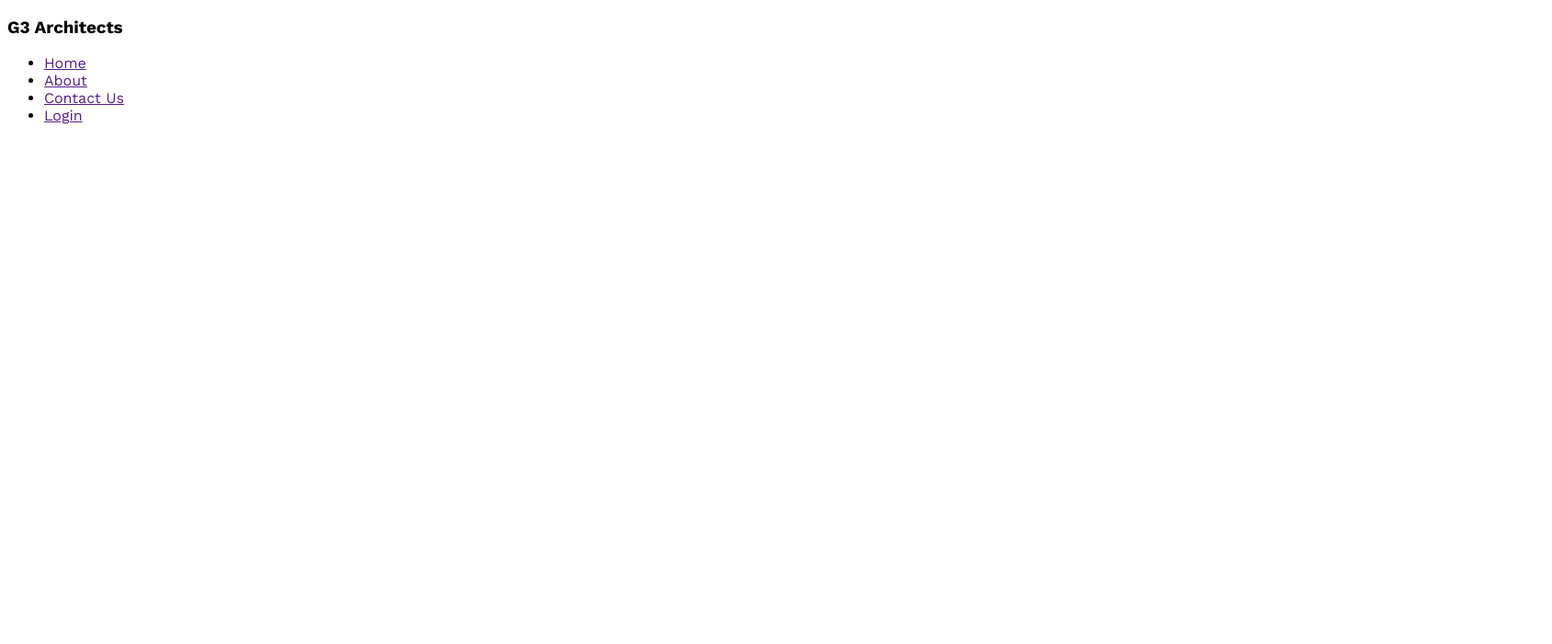
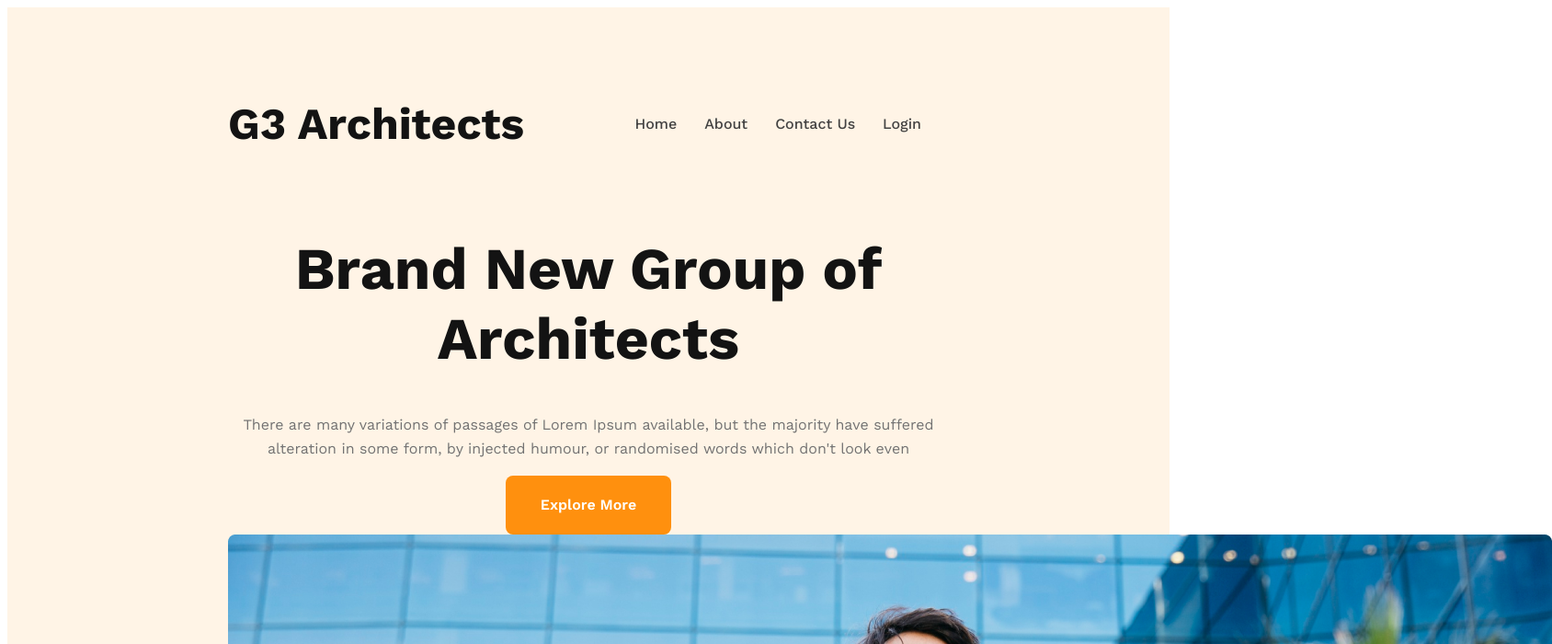
Before and after one commit to AwesomeMohsin/g3-architects-website, a plain HTML site: page index.html in a window 1280 px wide. Shown: the top 700 px of the page at 92% size, 1688 px wide, since content can reach past the window. Drawn offline with nearby package versions, Linux system fonts and the light colour scheme.

Commit message:
banner content added

```diff
--- a/index.html
+++ b/index.html
@@ -13,7 +13,7 @@
 
     <header>
         <nav>
-            <h3>
+            <h3 class="nav-title">
                 G3 Architects
             </h3>
             <ul>
@@ -23,6 +23,18 @@
                 <li><a href="">Login</a></li>
             </ul>
         </nav>
+        <div class="banner">
+           <div class="banner-content">
+            <h1 class="banner-title">Brand New Group of Architects</h1>
+
+            <p class="banner-description">There are many variations of passages of Lorem Ipsum available, but the majority have suffered alteration in some form, by injected humour, or randomised words which don't look even</p>
+
+            <button class="btn-primary">Explore More</button>
+
+           </div>
+
+            <img src="./images/banner.png" alt="">
+        </div>
     </header>
 
     <main>
--- a/styles/architects.css
+++ b/styles/architects.css
@@ -2,6 +2,74 @@
 @import url('https://fonts.googleapis.com/css2?family=Work+Sans:wght@400;500;600;700&display=swap');
 
 /* Shared Styles */
-*{
+* {
     font-family: 'Work Sans', sans-serif;
 }
+
+.btn-primary {
+    background: #FF900E;
+    width: 180px;
+    height: 64px;
+    border-radius: 8px;
+    border-style: none;
+    color: #FFF;
+    font-size: 16px;
+    font-weight: 600;
+}
+
+/* Header styles */
+header {
+    background: rgba(255, 144, 14, 0.10);
+    padding: 50px 240px;
+}
+
+nav {
+    display: flex;
+    justify-content: space-between;
+    align-items: center;
+}
+
+.nav-title {
+    color: #131313;
+    font-size: 3rem;
+    font-weight: 700;
+}
+
+nav>ul {
+    display: flex;
+
+}
+
+nav li {
+    list-style: none;
+    margin-right: 30px;
+    font-weight: 500;
+    font-size: 1rem;
+
+}
+
+nav li a {
+    text-decoration: none;
+    color: #424242;
+}
+
+/* Banner Styles */
+.banner-content {
+    max-width: 800px;
+    text-align: center;
+    margin: 0 auto;
+}
+
+.banner-title {
+    color: #131313;
+    font-size: 4rem;
+    font-weight: 700;
+}
+
+.banner-description {
+    color: #727272;
+    font-size: 1rem;
+    font-weight: 400;
+    line-height: 26px;
+
+}
```
